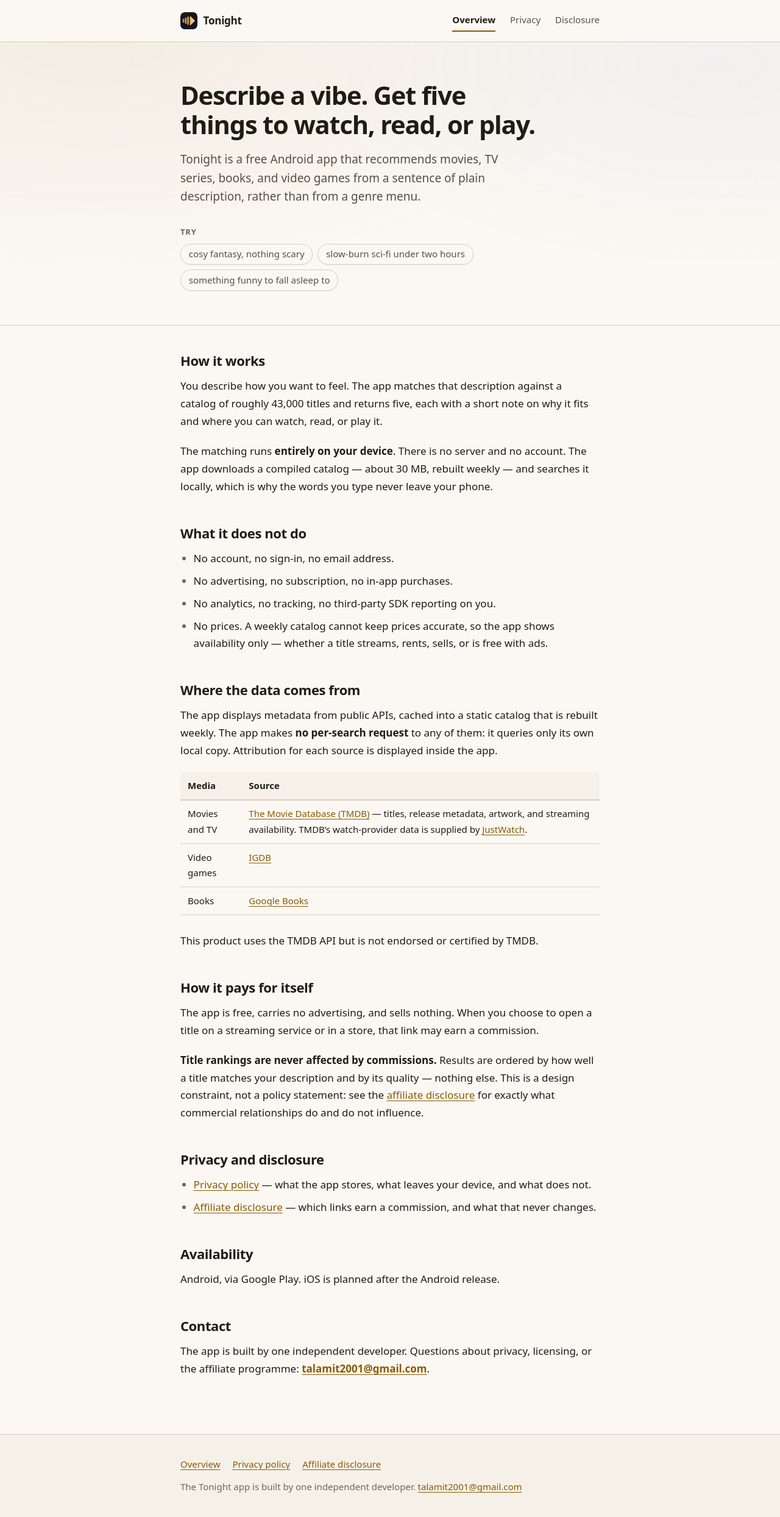
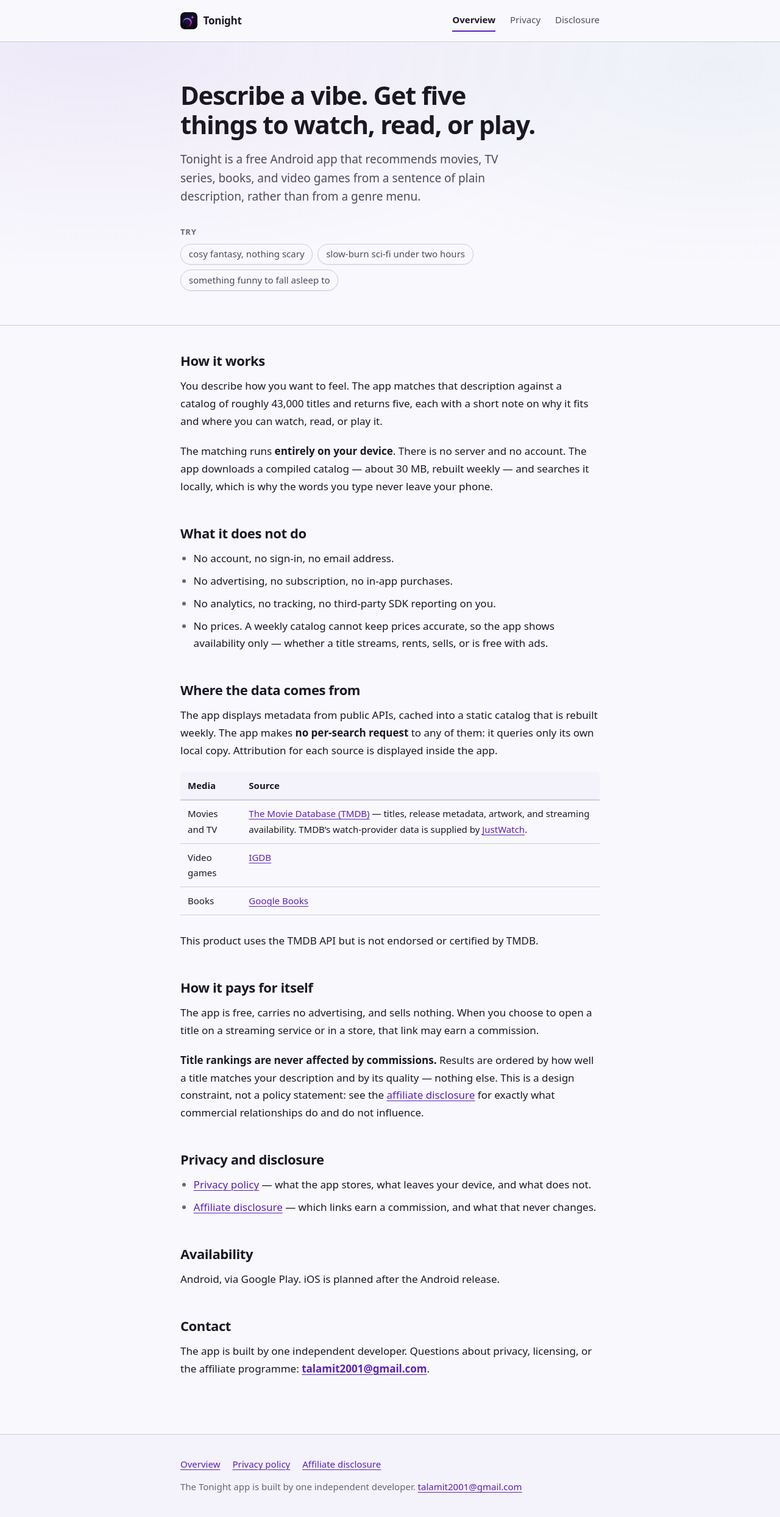
Before and after one commit to amittal2001/tonight-legal, a Jekyll site: the page built from index.md, in a window 1280 px wide. Shown: the whole page at 61% size. Built offline with Jekyll 4.4.1, drawn with Linux system fonts in a browser that asks for light colours.

Commit message:
Repaint the site violet on ink, and redraw the mark again
The app's mark changed from the wave-into-play to an eclipse, and its palette moved
out of gold. This is the third hand-maintained copy of that geometry and the one no
contract test can reach, so every number in the header is spelled out: the app repo's
`tool/make_logo_assets.py` constants times this 32px viewBox, with the launcher's 0.72
fill applied.

Two things the SVG has to do differently from the other two copies. The eclipse is a
`<mask>` rather than one evenodd path, because the inner disc pokes out past the
corona's rim at the thin end (0.310 + 0.070 > 0.360) and evenodd would fill that lune
back in. And the ramp's endpoints are the 0.25 and 0.75 points of the *box*, not of the
viewBox, which is what puts the cyan end on the ring's thin horn the way the baked PNGs
have it.

The stylesheet is lifted from `lib/ui/theme.dart` role for role again. One thing
collapses on the way: `--brand` and `--accent` now hold the same value in both modes,
where the gold needed them apart because a gold that reads on near-black is 1.9:1 on
paper. The pair is kept anyway, since merging it would hide which of the two roles a
future colour has to satisfy. The worst pair on the site is `--ink-faint` on
`--bg-soft` at 5.11:1, and these ratios remain the only record that anything here was
checked.

Co-Authored-By: Claude Opus 5 <noreply@anthropic.com>

```diff
--- a/_layouts/default.html
+++ b/_layouts/default.html
@@ -9,8 +9,8 @@
     <!-- Two, because the page has two backgrounds and this tints the browser chrome
          around it. One brand colour here was what made the address bar the brightest
          thing on screen in dark mode. Each value is the matching --bg in style.css. -->
-    <meta name="theme-color" content="#fbf8f3" media="(prefers-color-scheme: light)">
-    <meta name="theme-color" content="#0e0d13" media="(prefers-color-scheme: dark)">
+    <meta name="theme-color" content="#f9f8fd" media="(prefers-color-scheme: light)">
+    <meta name="theme-color" content="#0b0a12" media="(prefers-color-scheme: dark)">
     <!-- No analytics, no tag manager, no web font CDN, no third-party request of any
          kind. A privacy policy that phoned home to a font host would be a poor
          advertisement for the app it describes. The type is the reader's own system
--- a/assets/css/style.css
+++ b/assets/css/style.css
@@ -10,30 +10,31 @@
    last season's palette reads as an abandoned one. It is also, unlike the app's, ungated
    -- `test/theme_test.dart` cannot see this stylesheet, so the ratios noted below are the
    only record that they were checked. They are against --bg; the worst pair on the whole
-   site is --ink-faint on --bg-soft at 5.09:1, because --bg-soft is where a chip sits. */
+   site is --ink-faint on --bg-soft at 5.11:1, because --bg-soft is where a chip sits. */
 
 :root {
-  --ink: #1f1b16;
-  --ink-soft: #574f45;
-  --ink-faint: #6e6559; /* 5.4:1; the uppercase "Try" label is this small */
-  --bg: #fbf8f3;
-  --bg-soft: #f6f1e8;
-  --bg-sunken: #f1ebe0;
-  --rule: #d8cebf;
+  --ink: #1b1823;
+  --ink-soft: #4f4a5c;
+  --ink-faint: #6a6478; /* 5.4:1; the uppercase "Try" label is this small */
+  --bg: #f9f8fd;
+  --bg-soft: #f4f2fa;
+  --bg-sunken: #efedf7;
+  --rule: #cfcadd;
 
   /* --brand is the accent the app paints, and is what every decorative stroke here uses,
-     so nothing next to the logo is a near-miss of it. Unlike the old indigo it is *not*
-     also usable as link text in both modes, which is why --accent exists separately: the
-     gold that reads on near-black is 1.9:1 on cream. In light mode the two coincide,
-     because the bronze is exactly the gold darkened until it passes AA on paper.
-     --brand-ink is the one readable foreground on --brand (the skip link). --brand-2 is
-     the palette's cool second note and appears nowhere but the hero wash, which has to
-     spell its channels out because rgba() cannot take a custom property. */
-  --brand: #8a5a00;
-  --brand-ink: #ffffff; /* 5.9:1 on --brand */
-  --brand-2: #514aa8;
-  --accent: #8a5a00; /* 5.6:1 */
-  --accent-soft: #ffdea6;
+     so nothing next to the logo is a near-miss of it. --accent is link text, and the two
+     now coincide in *both* modes: a violet dark enough to read on paper is still a violet,
+     where the gold this replaced went to bronze in light mode and needed the roles kept
+     apart. The pair is kept anyway, because collapsing it would hide which of the two a
+     future colour has to satisfy. --brand-ink is the one readable foreground on --brand
+     (the skip link). --brand-2 is the palette's cool second note, the ramp's cyan end, and
+     appears nowhere but the hero wash, which has to spell its channels out because rgba()
+     cannot take a custom property. */
+  --brand: #5b21b6;
+  --brand-ink: #ffffff; /* 9.0:1 on --brand */
+  --brand-2: #0e6b85;
+  --accent: #5b21b6; /* 8.5:1 */
+  --accent-soft: #e9ddff;
 
   --radius: 10px;
   --wrap: 46rem;
@@ -44,18 +45,18 @@
 
 @media (prefers-color-scheme: dark) {
   :root {
-    --ink: #ede9f3;
-    --ink-soft: #a9a3b9;
-    --ink-faint: #918ba3; /* 5.9:1 */
-    --bg: #0e0d13;
-    --bg-soft: #16141e;
-    --bg-sunken: #1b1924;
-    --rule: #322e3e;
-    --brand: #e8b44a;
-    --brand-ink: #3a2500; /* 7.7:1 on --brand. White here would be 1.9:1 */
-    --brand-2: #a99bff;
-    --accent: #e8b44a; /* 10.2:1 */
-    --accent-soft: #543c02;
+    --ink: #edeaf6;
+    --ink-soft: #a9a3bc;
+    --ink-faint: #918ba3; /* 6.0:1 */
+    --bg: #0b0a12;
+    --bg-soft: #14121e;
+    --bg-sunken: #191725;
+    --rule: #332f44;
+    --brand: #c4a0ff;
+    --brand-ink: #2e0b63; /* 7.3:1 on --brand. White here would be 2.1:1 */
+    --brand-2: #7bd7f0;
+    --accent: #c4a0ff; /* 9.2:1 */
+    --accent-soft: #452089;
   }
 }
 
@@ -178,14 +179,15 @@ body {
 /* The app's `AmbientGlow` is one radial of `primary` at 7%, off the top left corner, and
    the first stop here is that same wash at that same strength -- the whole premise of the
    palette is that cover art is the only saturated thing on a screen, and a hero that
-   glows harder than the app does oversells it. The violet is a second note at half that,
-   which the app does not have; it is what keeps a warm wash on a warm page from reading
-   as a stain. Both spell out their channels because rgba() cannot take a custom property,
-   so --brand and --brand-2 are duplicated here by necessity. */
+   glows harder than the app does oversells it. The cyan is a second note at half that,
+   which the app does not have; it is the other end of the mark's own ramp, so the corner
+   opposite the logo is lit by the colour the logo ends on rather than by a second violet.
+   Both spell out their channels because rgba() cannot take a custom property, so --brand
+   and --brand-2 are duplicated here by necessity. */
 .hero {
   background:
-    radial-gradient(120% 140% at 12% 0%, rgba(138, 90, 0, 0.07), rgba(138, 90, 0, 0) 58%),
-    radial-gradient(90% 120% at 92% 8%, rgba(81, 74, 168, 0.05), rgba(81, 74, 168, 0) 60%),
+    radial-gradient(120% 140% at 12% 0%, rgba(91, 33, 182, 0.07), rgba(91, 33, 182, 0) 58%),
+    radial-gradient(90% 120% at 92% 8%, rgba(14, 107, 133, 0.05), rgba(14, 107, 133, 0) 60%),
     var(--bg);
   border-bottom: 1px solid var(--rule);
 }
@@ -193,8 +195,8 @@ body {
 @media (prefers-color-scheme: dark) {
   .hero {
     background:
-      radial-gradient(120% 140% at 12% 0%, rgba(232, 180, 74, 0.07), rgba(232, 180, 74, 0) 58%),
-      radial-gradient(90% 120% at 92% 8%, rgba(169, 155, 255, 0.06), rgba(169, 155, 255, 0) 60%),
+      radial-gradient(120% 140% at 12% 0%, rgba(196, 160, 255, 0.07), rgba(196, 160, 255, 0) 58%),
+      radial-gradient(90% 120% at 92% 8%, rgba(123, 215, 240, 0.06), rgba(123, 215, 240, 0) 60%),
       var(--bg);
   }
 }
@@ -248,9 +250,10 @@ body {
   background: var(--bg);
   border: 1px solid var(--rule);
   border-radius: 999px;
-  /* Warm, like every other neutral here: a blue-black shadow on a cream chip is the one
-     place the old palette would still show through. */
-  box-shadow: 0 1px 2px rgba(31, 27, 22, 0.05);
+  /* Cool, like every other neutral here, and spelling out --ink's channels: a neutral-grey
+     shadow on a faintly violet paper is the one place a stale palette would still show
+     through. */
+  box-shadow: 0 1px 2px rgba(27, 24, 35, 0.05);
 }
 
 @media (prefers-color-scheme: dark) {
```
Also changed, not shown: assets/favicon.svg.
